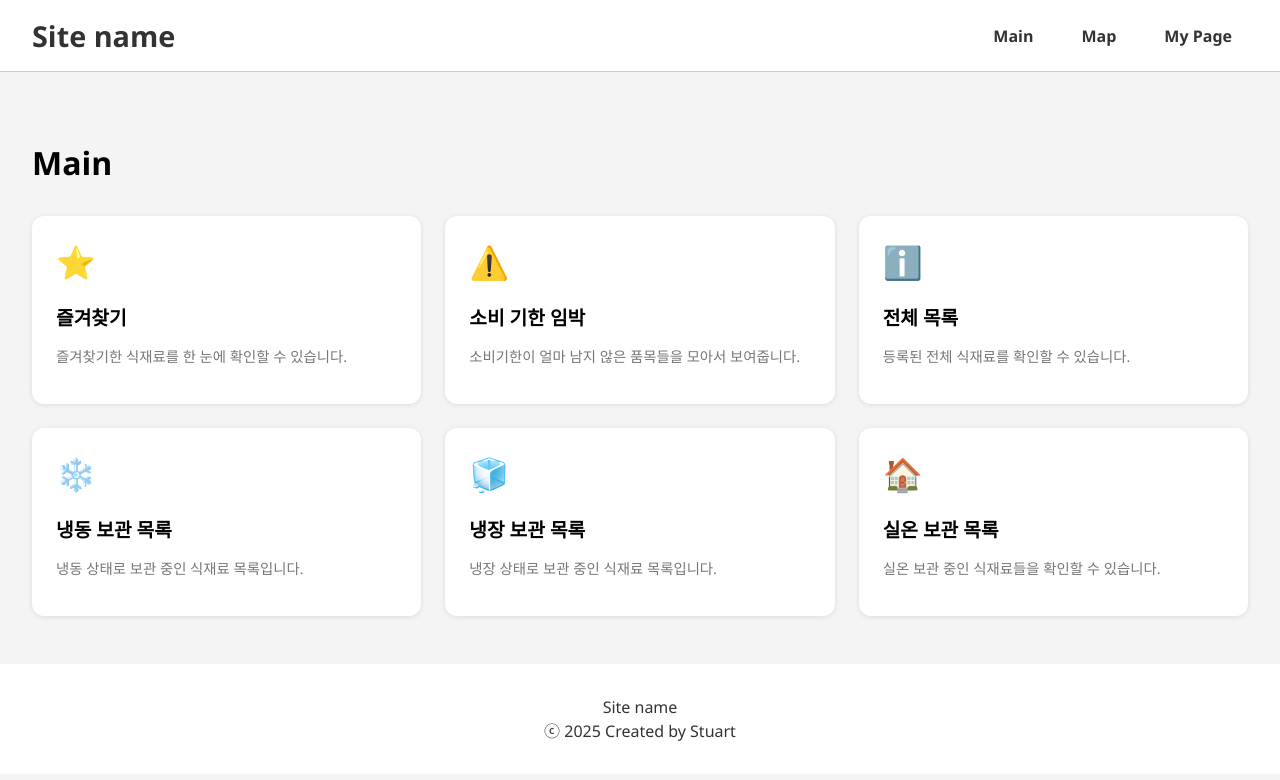
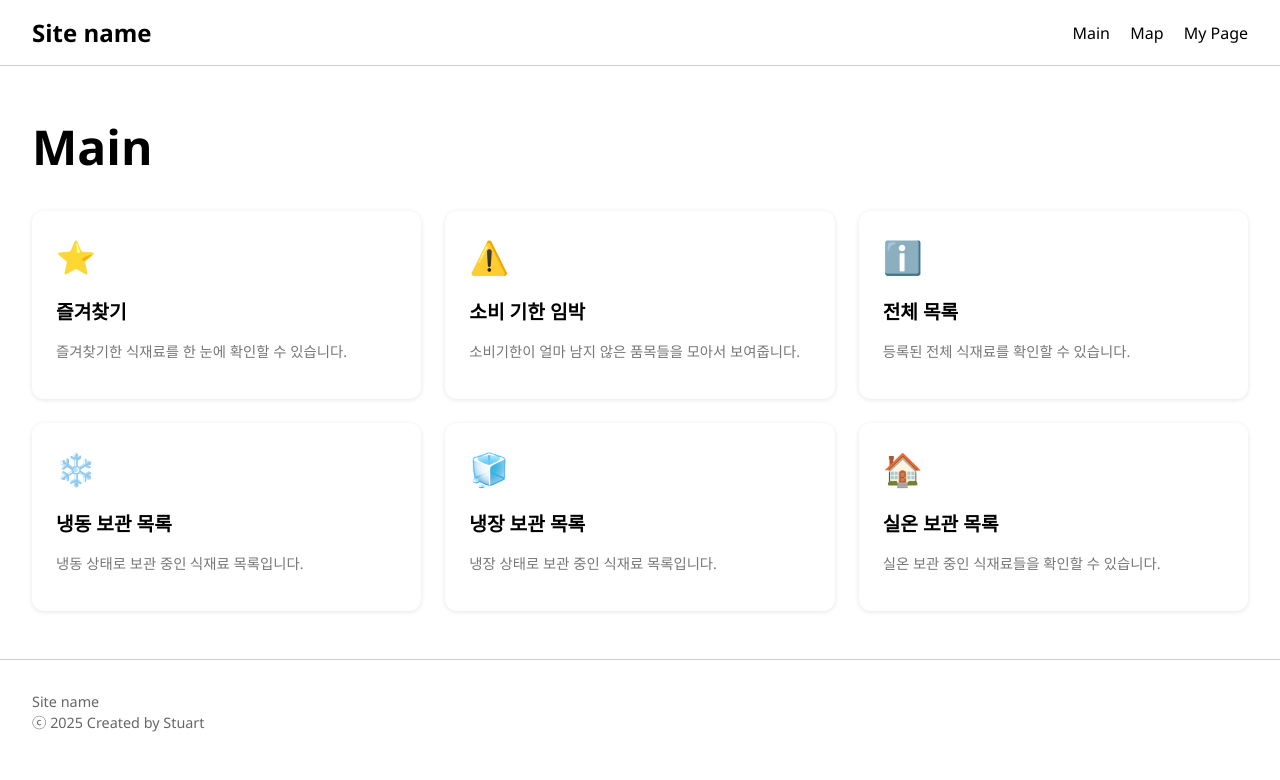
Before and after one commit to seoinjeong24/webproject, a plain HTML site: page main.html in a window 1280 px wide. Drawn offline with Linux system fonts and the light colour scheme.

Commit message:
Fix: 경로 지정, 스타일 조정

```diff
--- a/login.css
+++ b/login.css
@@ -2,6 +2,10 @@ body {
   font-family: "Segoe UI", sans-serif;
   background: #fff;
   margin: 0;
+}
+
+main {
+  margin-bottom: 20%;
 }
 
 header {
@@ -72,3 +76,11 @@ h1 {
   color: #444;
   text-decoration: underline;
 }
+
+footer {
+  text-align: left;
+  padding: 2rem;
+  border-top: 1px solid #ccc;
+  font-size: 0.9rem;
+  color: #666;
+}
--- a/main.css
+++ b/main.css
@@ -2,39 +2,36 @@
   box-sizing: border-box;
 }
 
+.about-text h1 {
+  font-size: 3rem;
+  font-weight: bold;
+  margin: 0 0 1rem 0;
+}
+
 body {
   margin: 0;
-  font-family: 'Segoe UI', sans-serif;
-  background: #f4f4f4;
+  font-family: "Segoe UI", sans-serif;
+  background: #fff;
 }
 
 header {
   display: flex;
   justify-content: space-between;
   align-items: center;
-  background-color: #fff;
   padding: 1rem 2rem;
   border-bottom: 1px solid #ccc;
 }
 
 .logo {
-  font-size: 1.8rem;
+  font-size: 1.5rem;
   font-weight: bold;
-  color: #333;
-  cursor: pointer;
-}
-
-nav {
-  display: flex;
-  gap: 1rem;
 }
 
 nav a {
+  margin-left: 1rem;
   text-decoration: none;
-  color: #333;
-  font-weight: 600;
-  padding: 0.5rem 1rem;
-  border-radius: 5px;
+  color: #000;
+  font-weight: 500;
 }
 
 nav a.active {
@@ -44,6 +41,13 @@ nav a.active {
 
 main {
   padding: 3rem 2rem;
+  gap: 4rem;
+}
+
+h1 {
+  font-size: 3rem;
+  font-weight: bold;
+  margin: 0 0 1rem 0;
 }
 
 .page-title {
@@ -92,12 +96,9 @@ main {
 }
 
 footer {
-  padding: 2rem 2rem;
-  background-color: #fff;
-  text-align: center;
+  text-align: left;
+  padding: 2rem;
+  border-top: 1px solid #ccc;
+  font-size: 0.9rem;
+  color: #666;
 }
-
-footer div {
-  font-size: 1rem;
-  color: #333;
-}
--- a/main.html
+++ b/main.html
@@ -2,17 +2,19 @@
 <html lang="ko">
   <head>
     <meta charset="UTF-8" />
-  <meta name="viewport" content="width=device-width, initial-scale=1.0"/>
+    <meta name="viewport" content="width=device-width, initial-scale=1.0" />
     <title>Main Page</title>
-  <link rel="stylesheet" href="main.css">
+    <link rel="stylesheet" href="main.css" />
   </head>
   <body>
     <header>
-    <div class="logo" onclick="navigateTo('main')">Site name</div>
+      <div class="logo" onclick="navigateTo('index.html')">Site name</div>
       <nav id="nav-links">
-      <a id="nav-main" href="#" onclick="navigateTo('main')">Main</a>
-      <a id="nav-map" href="#" onclick="navigateTo('map')">Map</a>
-      <a id="nav-mypage" href="#" onclick="navigateTo('mypage')">My Page</a>
+        <a id="nav-main" href="#" onclick="navigateTo('main.html')">Main</a>
+        <a id="nav-map" href="#" onclick="navigateTo('map.html')">Map</a>
+        <a id="nav-mypage" href="#" onclick="navigateTo('mypage.html')"
+          >My Page</a
+        >
       </nav>
     </header>
 
--- a/main.js
+++ b/main.js
@@ -1,9 +1,13 @@
 function navigateTo(pageId) {
-  const pages = ['main', 'map', 'mypage'];
-  pages.forEach(page => {
-    document.getElementById(page)?.classList.remove('active');
+  const pages = ["main", "map", "mypage"];
+  pages.forEach((page) => {
+    document.getElementById(page)?.classList.remove("active");
   });
 
   const target = document.getElementById(pageId);
-  if (target) target.classList.add('active');
+  if (target) target.classList.add("active");
 }
+
+function navigateTo(path) {
+  window.location.href = path;
+}
--- a/map.css
+++ b/map.css
@@ -4,37 +4,28 @@
 
 body {
   margin: 0;
-  font-family: 'Segoe UI', sans-serif;
-  background: #f4f4f4;
+  font-family: "Segoe UI", sans-serif;
+  background: #fff;
 }
 
 header {
   display: flex;
   justify-content: space-between;
   align-items: center;
-  background-color: #fff;
   padding: 1rem 2rem;
   border-bottom: 1px solid #ccc;
 }
 
 .logo {
-  font-size: 1.8rem;
+  font-size: 1.5rem;
   font-weight: bold;
-  color: #333;
-  cursor: pointer;
-}
-
-nav {
-  display: flex;
-  gap: 1rem;
 }
 
 nav a {
+  margin-left: 1rem;
   text-decoration: none;
-  color: #333;
-  font-weight: 600;
-  padding: 0.5rem 1rem;
-  border-radius: 5px;
+  color: #000;
+  font-weight: 500;
 }
 
 nav a.active {
@@ -44,13 +35,14 @@ nav a.active {
 
 main {
   padding: 3rem 2rem;
+  gap: 4rem;
+  margin-bottom: 10%;
 }
 
 h1 {
   font-size: 3rem;
   font-weight: bold;
-  color: #333;
-  margin-bottom: 1rem;
+  margin: 0 0 1rem 0;
 }
 
 .map-content {
@@ -96,12 +88,9 @@ h1 {
 }
 
 footer {
-  padding: 2rem 2rem;
-  background-color: #fff;
-  text-align: center;
+  text-align: left;
+  padding: 2rem;
+  border-top: 1px solid #ccc;
+  font-size: 0.9rem;
+  color: #666;
 }
-
-footer div {
-  font-size: 1rem;
-  color: #333;
-}
--- a/mypage.css
+++ b/mypage.css
@@ -4,37 +4,28 @@
 
 body {
   margin: 0;
-  font-family: 'Segoe UI', sans-serif;
-  background: #f4f4f4;
+  font-family: "Segoe UI", sans-serif;
+  background: #fff;
 }
 
 header {
   display: flex;
   justify-content: space-between;
   align-items: center;
-  background-color: #fff;
   padding: 1rem 2rem;
   border-bottom: 1px solid #ccc;
 }
 
 .logo {
-  font-size: 1.8rem;
+  font-size: 1.5rem;
   font-weight: bold;
-  color: #333;
-  cursor: pointer;
 }
 
-nav {
-  display: flex;
-  gap: 1rem;
-}
-
-nav a {
+header nav a {
+  margin-left: 1rem;
   text-decoration: none;
-  color: #333;
-  font-weight: 600;
-  padding: 0.5rem 1rem;
-  border-radius: 5px;
+  color: #000;
+  font-weight: 500;
 }
 
 nav a.active {
@@ -42,8 +33,15 @@ nav a.active {
   color: #fff;
 }
 
+h1 {
+  font-size: 3rem;
+  font-weight: bold;
+  margin: 0 0 1rem 0;
+}
+
 main {
   padding: 3rem 2rem;
+  gap: 4rem;
 }
 
 .mypage-container {
@@ -100,7 +98,7 @@ main {
   justify-content: space-between;
   align-items: center;
   cursor: pointer;
-  transition: background-color 0.2s ease;
+  transition: 0.2s ease;
 }
 
 .menu-item:hover {
@@ -113,12 +111,9 @@ main {
 }
 
 footer {
+  text-align: left;
   padding: 2rem;
-  background-color: #fff;
-  text-align: center;
+  border-top: 1px solid #ccc;
+  font-size: 0.9rem;
+  color: #666;
 }
-
-footer div {
-  font-size: 1rem;
-  color: #333;
-}
--- a/signup.css
+++ b/signup.css
@@ -10,6 +10,10 @@ header {
   align-items: center;
   padding: 1rem 2rem;
   border-bottom: 1px solid #ccc;
+}
+
+main {
+  margin-bottom: 20%;
 }
 
 .logo {
@@ -72,3 +76,11 @@ h1 {
   color: #444;
   text-decoration: underline;
 }
+
+footer {
+  text-align: left;
+  padding: 2rem;
+  border-top: 1px solid #ccc;
+  font-size: 0.9rem;
+  color: #666;
+}
```
Also changed, not shown: login.html (+8 -0 lines), map.html (+9 -7 lines), map.js (+8 -4 lines), mypage.html (+1 -0 lines), signup.html (+7 -0 lines). Lines whose indentation alone changed are shown as unchanged.
